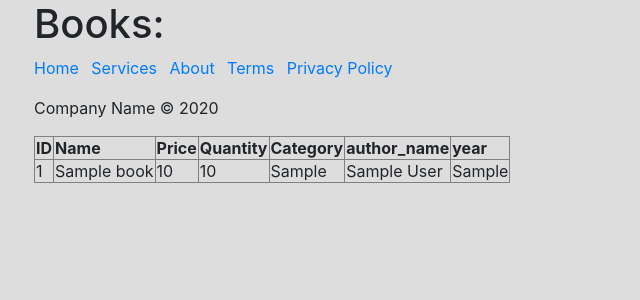
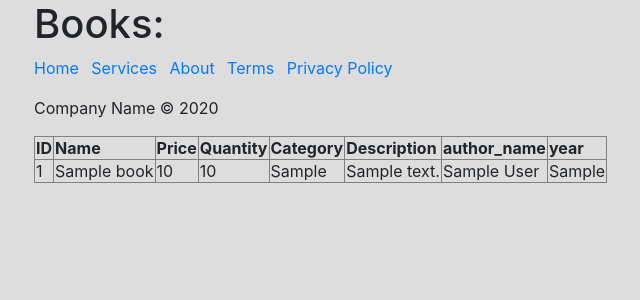
Before and after one commit to wael159/shop_project, a Flask app: page /Books in a window 1280 px wide. Shown: the part 136-436 px from the top of the page, without its empty margins (51-691 px from the left). Run offline with Flask 2, Linux system fonts and the light colour scheme; tables that the repository leaves empty hold one stand-in row (values such as "Sample post"); some libraries are stand-ins or nearby versions.

Commit message:
shop improve

```diff
--- a/app/templates/bookList.html
+++ b/app/templates/bookList.html
@@ -10,6 +10,7 @@
            <th>Price</th>
            <th>Quantity</th>
              <th>Category</th>
+             <th>Description</th>
              <th>author_name</th>
              <th>year</th>
          </tr>
@@ -22,6 +23,7 @@
         <td>{{ row.price }}</td>
         <td>{{ row.stock_quantity }}</td>
         <td>{{ row.category }}</td>
+        <td>{{ row.description }}</td>
         <td>{{ row.author_name }}</td>
         <td>{{ row.publish_year }}</td>
     </tr>
```
